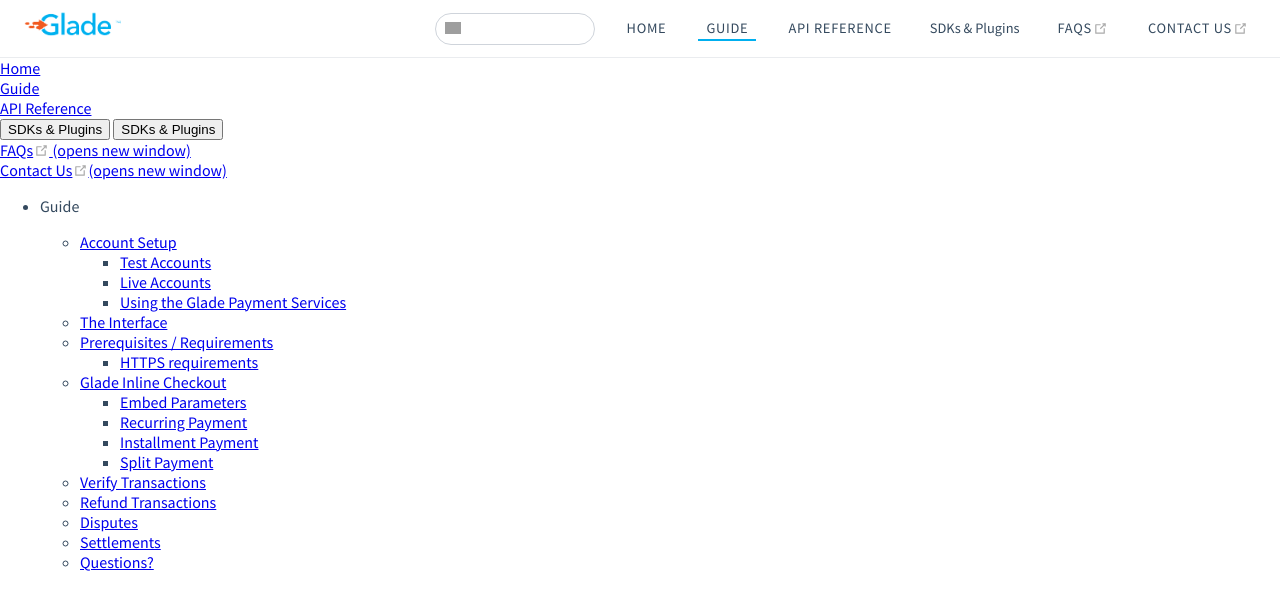
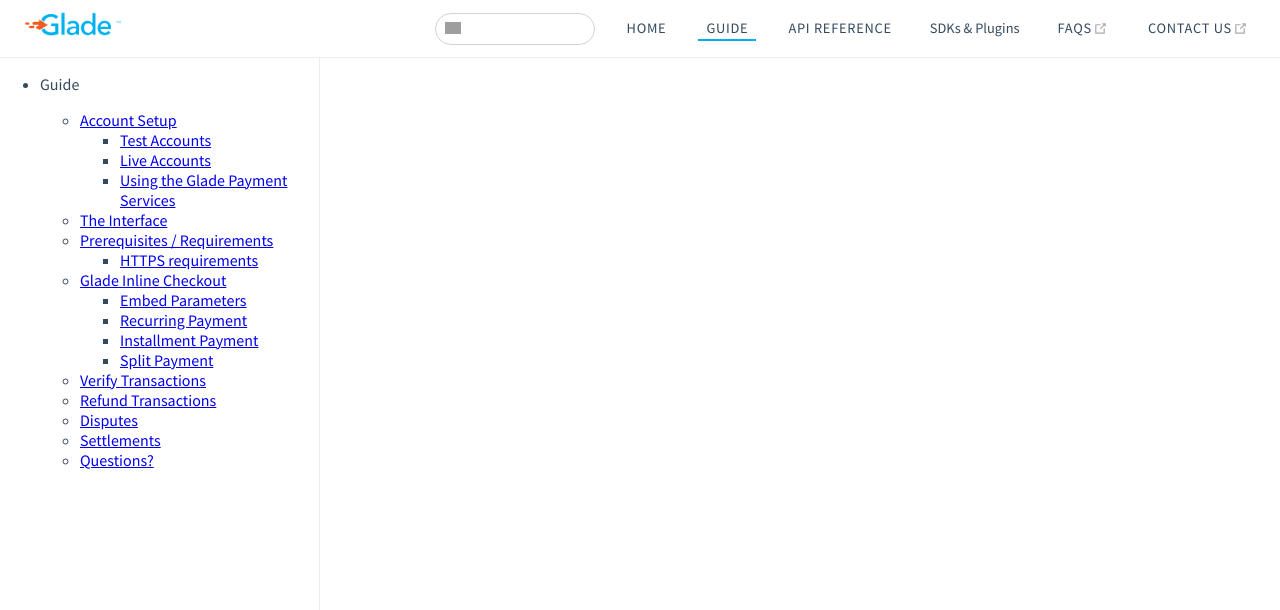
Before and after one commit to silvareal/gladepay-test, a React (Create React App) app: page / in a window 1280 px wide. Shown: the top 610 px of the page. Built offline with nearby package versions, Linux system fonts and the light colour scheme; grey boxes are pictures that could not be loaded.

Commit message:
sidebar header

```diff
--- a/src/components/Navbar/Navbar.js
+++ b/src/components/Navbar/Navbar.js
@@ -139,14 +139,6 @@
                 <span className="title">SDKs &amp; Plugins</span>{" "}
                 <span className="arrow down" />
               </button>{" "}
-              <button
-                type="button"
-                aria-label="SDKs & Plugins"
-                className="mobile-dropdown-title"
-              >
-                <span className="title">SDKs &amp; Plugins</span>{" "}
-                <span className="arrow right" />
-              </button>{" "}
               <ul className="nav-dropdown" style={{ display: "none" }}>
                 <li className="dropdown-item">
                   {/**/}{" "}
@@ -172,27 +164,7 @@
             >
               FAQs
               <span>
-                <svg
-                  xmlns="http://www.w3.org/2000/svg"
-                  aria-hidden="true"
-                  focusable="false"
-                  x="0px"
-                  y="0px"
-                  viewBox="0 0 100 100"
-                  width={15}
-                  height={15}
-                  className="icon outbound"
-                >
-                  <path
-                    fill="currentColor"
-                    d="M18.8,85.1h56l0,0c2.2,0,4-1.8,4-4v-32h-8v28h-48v-48h28v-8h-32l0,0c-2.2,0-4,1.8-4,4v56C14.8,83.3,16.6,85.1,18.8,85.1z"
-                  />{" "}
-                  <polygon
-                    fill="currentColor"
-                    points="45.7,48.7 51.3,54.3 77.2,28.5 77.2,37.2 85.2,37.2 85.2,14.9 62.8,14.9 62.8,22.9 71.5,22.9"
-                  />
-                </svg>{" "}
-                <span className="sr-only">(opens new window)</span>
+                <OpenNewWindow />
               </span>
             </a>
           </div>
@@ -206,7 +178,6 @@
               Contact Us
               <span>
                 <OpenNewWindow />
-                <span className="sr-only">(opens new window)</span>
               </span>
             </a>
           </div>{" "}
--- a/src/components/Navbar/navbar.scss
+++ b/src/components/Navbar/navbar.scss
@@ -130,11 +130,78 @@
     }
 }
 
-// .nav-link {
-//     padding: 2px 8px;
-//     border-bottom: none;
-//     font-size: 1em;
-//     text-transform: uppercase;
-//     letter-spacing: .05em;
-//     text-decoration: none;
-// }
+.sidebar {
+    font-size: 16px;
+    background-color: #fff;
+    width: 20rem;
+    position: fixed;
+    z-index: 10;
+    margin: 0;
+    top: 3.6rem;
+    left: 0;
+    bottom: 0;
+    box-sizing: border-box;
+    border-right: 1px solid #eaecef;
+    overflow-y: auto;
+
+    .nav-links {
+        border-bottom: 1px solid #eaecef;
+        padding: .5rem 0 .75rem;
+        display: none;
+
+        @include media(midi) {
+            display: block;
+        }
+
+        .nav-item {
+            display: block;
+            line-height: 1.25rem;
+            font-size: 1.1em;
+            padding: .5rem 0 .5rem 1.5rem;
+
+            .nav-link {
+                font-weight: 600;
+                transition: color .3s linear;
+                color: $black;
+                font-size: 1.1rem;
+                line-height: 1.5rem;
+                padding: 2px 8px;
+                text-decoration: none;
+                border-bottom: none;
+                text-transform: uppercase;
+                letter-spacing: .05em;
+
+                &:not(.external) {
+                    &:hover {
+                        color: $blue;
+                    }
+
+                    &:focus {
+                        color: $blue;
+                    }
+                }
+
+                &.router-link-active {
+                    color: $blue;
+                }
+
+
+            }
+
+
+
+            .dropdown-wrapper {
+                .dropdown-title {
+                    font-size: .9rem;
+                    font-family: inherit;
+                    color: $black;
+                    cursor: pointer;
+                    line-height: 1.4rem;
+                    background: transparent;
+                    border: none;
+                    font-weight: 600;
+                }
+            }
+        }
+    }
+}
```
